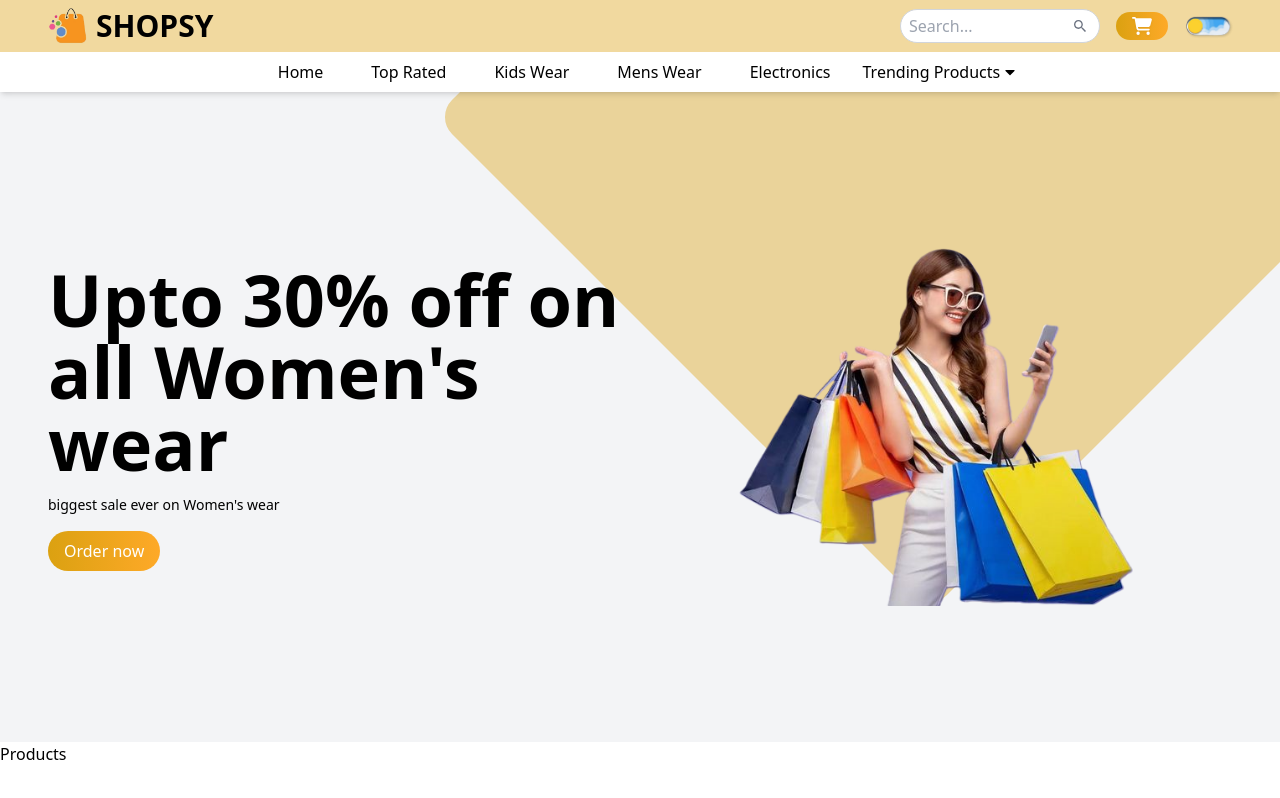
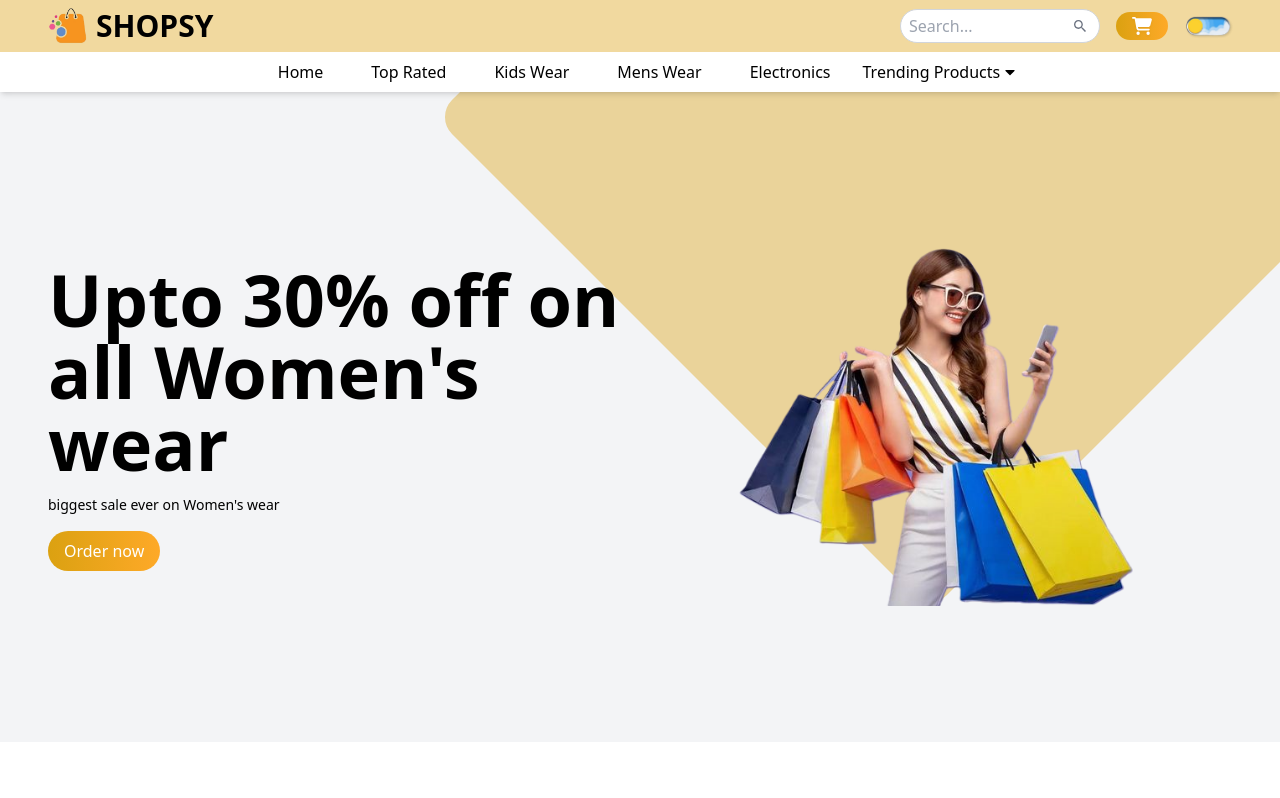
Before and after one commit to G3RGES/eccomerce-website, a React (Vite) app: page / in a window 1280 px wide. Built offline with nearby package versions, Linux system fonts and the light colour scheme.

Commit message:
Update Products.jsx

```diff
--- a/src/components/Products.jsx
+++ b/src/components/Products.jsx
@@ -1,8 +1,21 @@
 /* eslint-disable no-unused-vars */
 import React from "react";
 
+// icons
+import { FaStar } from "react-icons/fa6";
+
+// assets
+import Img1 from "../assets/women/women.png";
+import Img2 from "../assets/women/women2.jpg";
+import Img3 from "../assets/women/women3.jpg";
+import Img4 from "../assets/women/women4.jpg";
+
 const Products = () => {
-  return <div>Products</div>;
+  return (
+    <div>
+      <div className=""></div>
+    </div>
+  );
 };
 
 export default Products;
```
